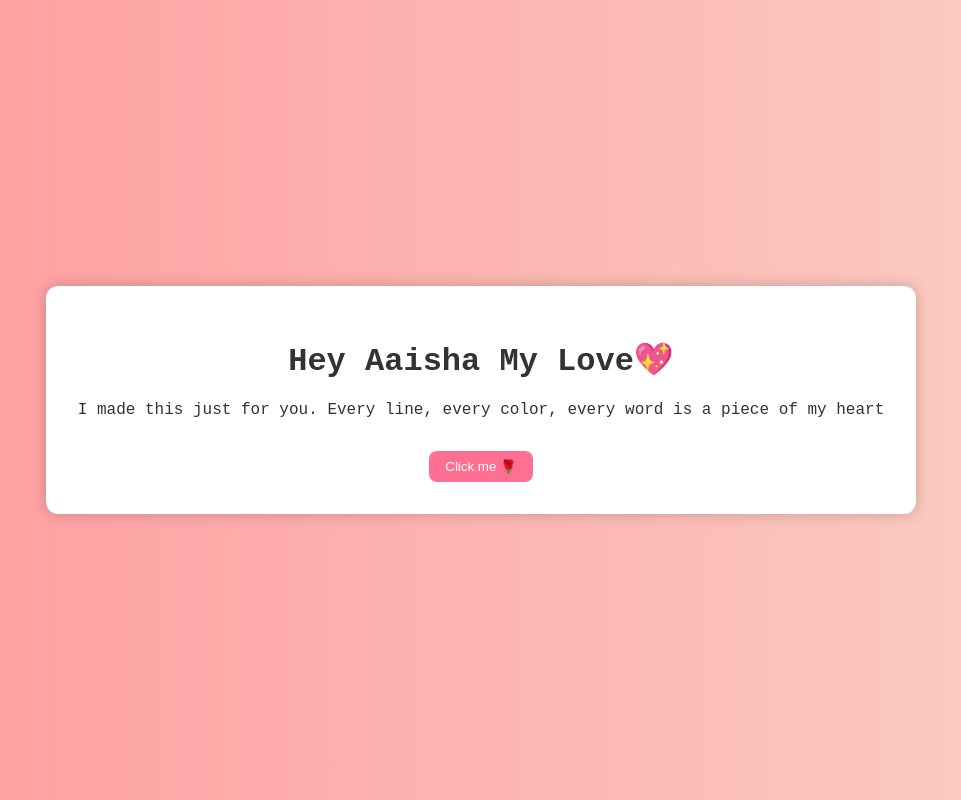
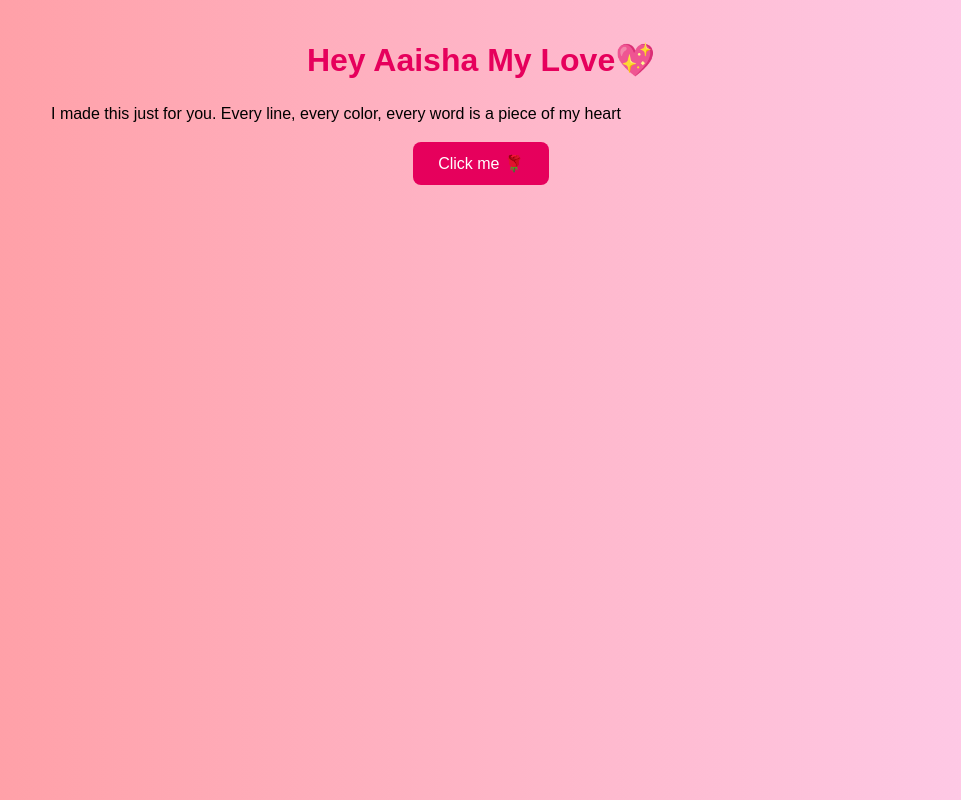
Before and after one commit to Faisalaai/ForMyLove, a plain HTML site: page index.html in a window 1280 px wide. Shown: the whole page, without its empty margins (159-1120 px from the left). Drawn offline with Linux system fonts and the light colour scheme.

Commit message:
Update style.css

```diff
--- a/style.css
+++ b/style.css
@@ -1,4 +1,4 @@
-  body {
+/*   body {
     background: linear-gradient(to right, #ff9a9e, #fad0c4);
     font-family: 'Courier New', monospace;
     color: #333;
@@ -36,3 +36,74 @@
     width: 200px;
     border-radius: 10px;
   }
+
+    */
+* {
+  margin: 0;
+  padding: 0;
+  box-sizing: border-box;
+}
+
+body {
+  font-family: Arial, sans-serif;
+  background: linear-gradient(to right, #ff9a9e, #fecfef);
+  text-align: center;
+  padding: 15px;
+  line-height: 1.6;
+}
+
+.container {
+  max-width: 900px;
+  margin: auto;
+  padding: 20px;
+}
+
+h1 {
+  font-size: 2rem;
+  color: #e6005c;
+  margin-bottom: 15px;
+}
+
+p {
+  font-size: 1rem;
+  text-align: justify;
+  word-wrap: break-word; /* prevents cut text */
+}
+
+button {
+  padding: 12px 25px;
+  margin-top: 15px;
+  background: #e6005c;
+  color: white;
+  border: none;
+  border-radius: 8px;
+  font-size: 16px;
+  cursor: pointer;
+  transition: 0.3s;
+}
+
+button:hover {
+  background: #cc0052;
+}
+
+.hidden {
+  display: none;
+}
+
+img {
+  max-width: 100%;   /* responsive */
+  height: auto;      /* keeps ratio */
+  margin-top: 20px;
+  border-radius: 12px;
+  box-shadow: 0px 4px 10px rgba(0, 0, 0, 0.3);
+}
+
+/* Make sure text is readable on small devices */
+@media (max-width: 600px) {
+  h1 {
+    font-size: 1.5rem;
+  }
+  p {
+    font-size: 0.95rem;
+  }
+}
```
